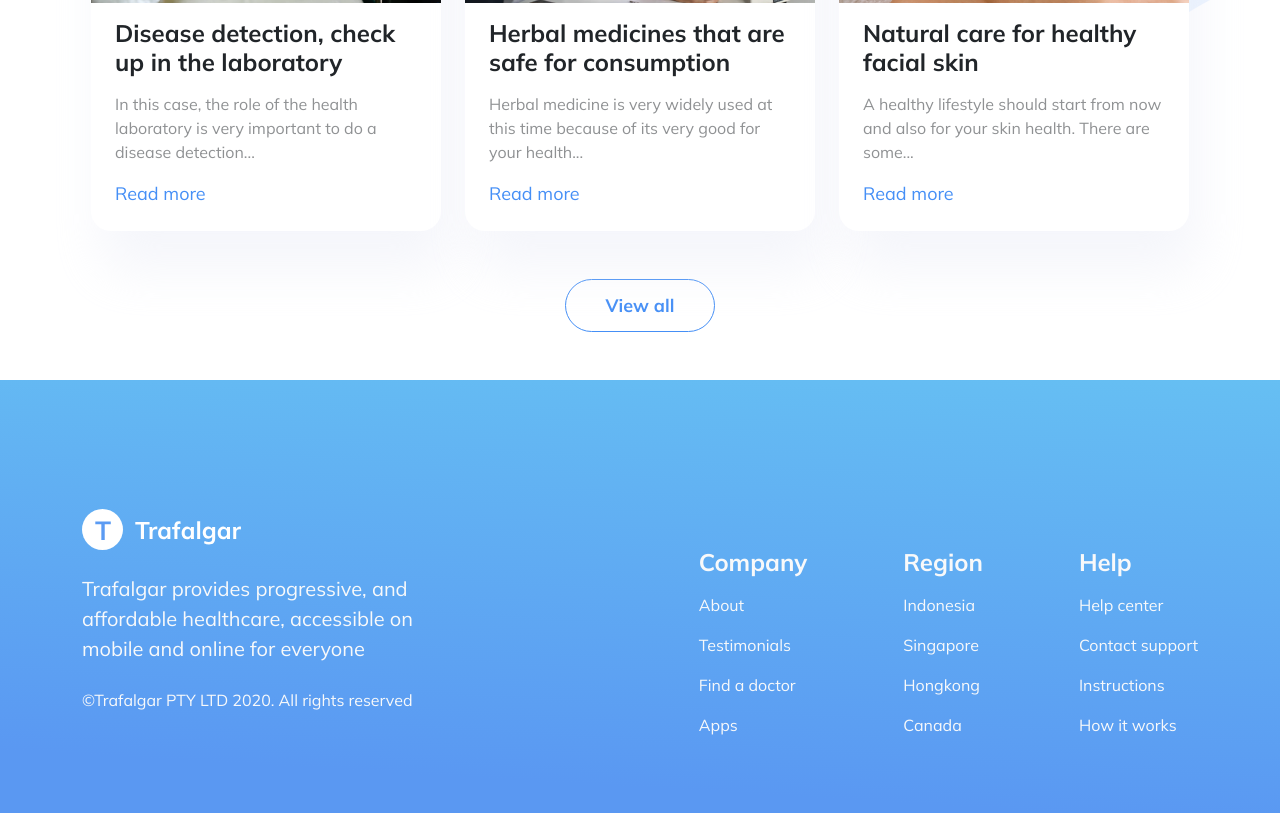
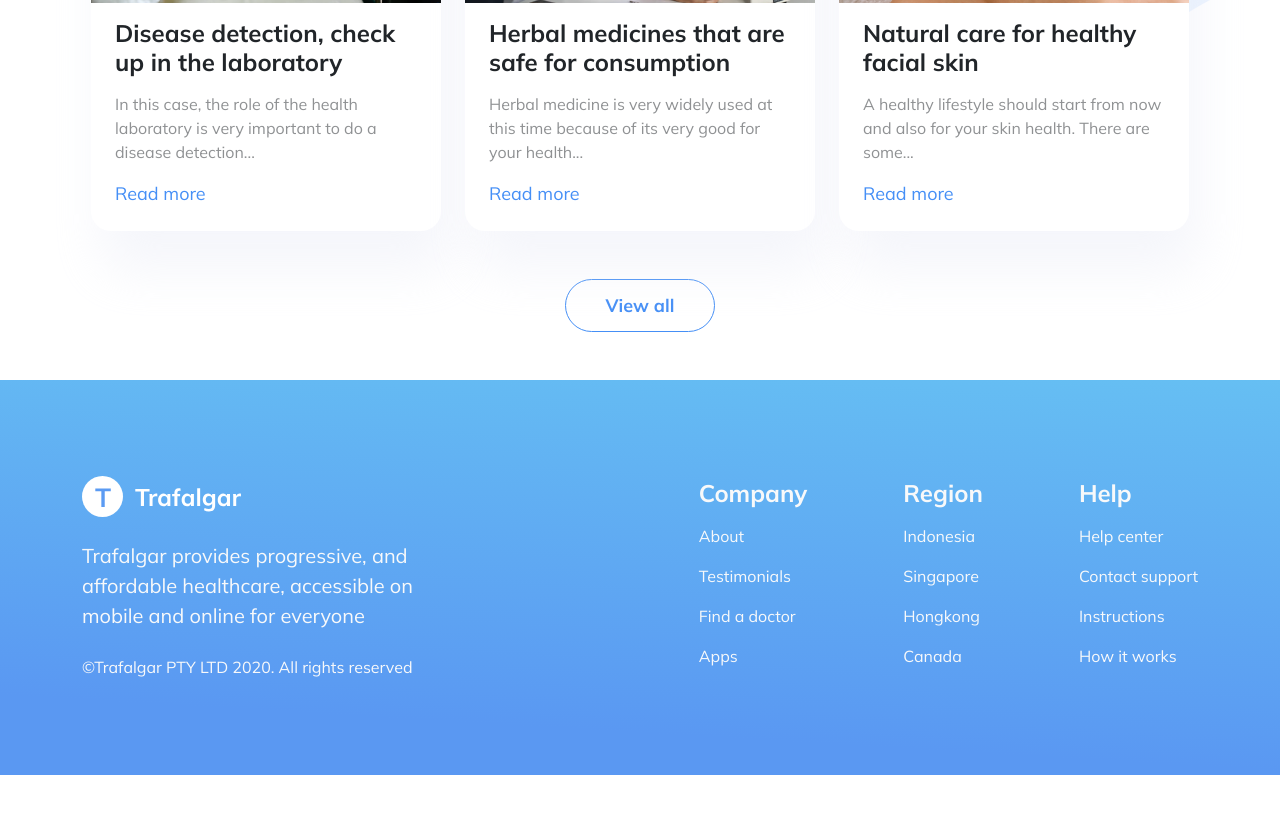
Before and after one commit to rvianna16/Trafalgar, a plain HTML site: page index.html in a window 1280 px wide. Shown: the part 3737-4550 px from the top of the page. After the commit the page ends 4512 px from the top, so only its background shows below. Drawn offline with Linux system fonts and the light colour scheme.

Commit message:
change footer margin

```diff
--- a/index.html
+++ b/index.html
@@ -308,7 +308,7 @@
           for everyone</p>
         <p class="m-0">©Trafalgar PTY LTD 2020. All rights reserved</p>
       </div>
-      <div class="footer-nav d-flex align-items-center justify-content-between pt-5 mt-4">
+      <div class="footer-nav d-flex align-items-center justify-content-between pt-5 mt-5 pt-md-0 mt-md-0">
         <div class="company">
           <h4 class="fw-bold">Company</h4>
           <nav>
```
